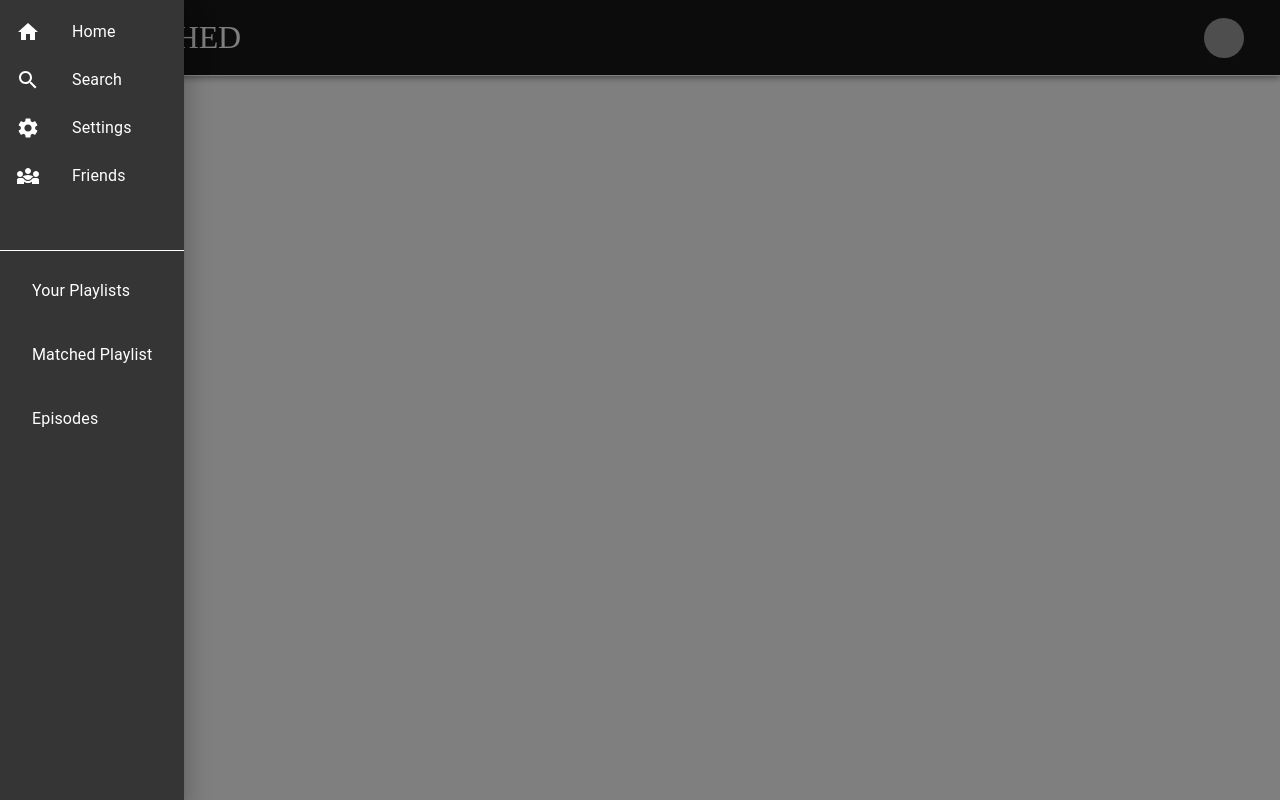
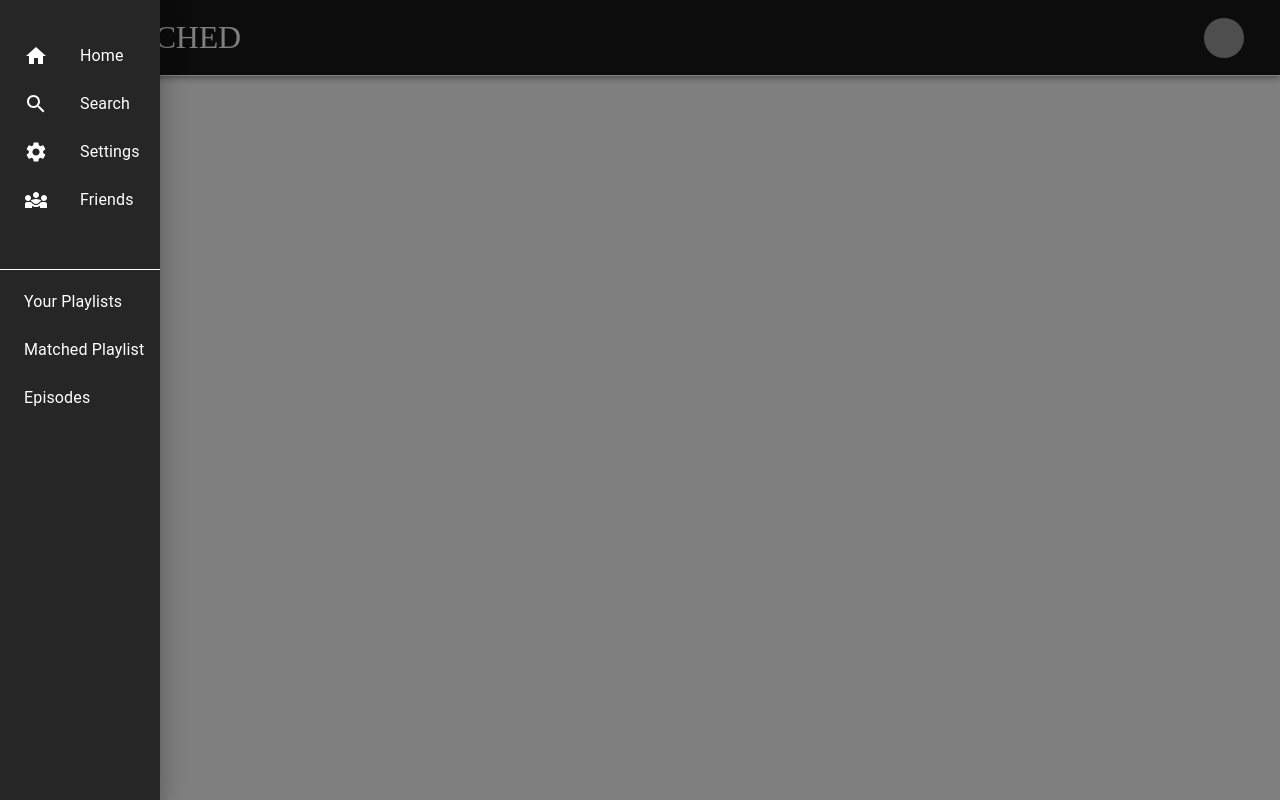
Before and after one commit to lyraphix/spotify-matched, a Next.js app: page /posts/reuseables in a window 1280 px wide. Both pictures are taken after a click on the button 56 px from the left and 37 px from the top of the page. Built offline with nearby package versions, Linux system fonts and the light colour scheme; grey boxes are pictures that could not be loaded.

Commit message:
Update make took bar

```diff
--- a/src/pages/posts/reuseables.js
+++ b/src/pages/posts/reuseables.js
@@ -40,11 +40,17 @@ const makeToolBar = function (username, avatar) {
                         anchor='left'
                         open={Boolean(anchorDrawer)}
                         onClose={closeDrawer}
-
+                        sx ={{color: "black"}}
+                        PaperProps={{
+                            sx: {
+                              backgroundColor: "black",
+                              color: "divider",
+                            }
+                        }}
                     // onOpen={toggleDrawer(anchorDrawer, true)}
                     >
-                        <Box >
-                            <List >
+                        <Box sx ={{mt: 3}}>
+                            <List sx ={{ml: 1}}>
                                 <ListItem key={"Home"} disablePadding >
                                     <ListItemButton href="/posts/dashboard">
                                         <ListItemIcon>
@@ -79,29 +85,29 @@ const makeToolBar = function (username, avatar) {
                                 </ListItem>
                             </List>
                             <Divider sx={{height:0.1, width: 1}}/>
-                            <List>
-                                <ListItem key={"Create Playlist"}>
+                            <List sx ={{ml: 1}}>
+                                <ListItem key={"Create Playlist"} disablePadding>
                                     <ListItemButton>
                                         {/* <ListItemIcon> */}
                                             {/* <InboxIcon /> */}
                                         {/* </ListItemIcon> */}
-                                        <ListItemText primary={"Your Playlists"} disablePadding />
+                                        <ListItemText primary={"Your Playlists"}  />
                                     </ListItemButton>
                                 </ListItem>
-                                <ListItem key={"Matched Playlist"} >
+                                <ListItem key={"Matched Playlist"} disablePadding>
                                     <ListItemButton >
                                         {/* <ListItemIcon>
                                             {/* <InboxIcon /> */}
                                         {/* </ListItemIcon> */}
-                                        <ListItemText primary={"Matched Playlist"} disablePadding />
+                                        <ListItemText primary={"Matched Playlist"}  />
                                     </ListItemButton>
                                 </ListItem>
-                                <ListItem key={"Episodes"} >
+                                <ListItem key={"Episodes"} disablePadding>
                                     <ListItemButton>
                                         {/* <ListItemIcon> */}
                                             {/* <InboxIcon /> */}
                                         {/* </ListItemIcon> */}
-                                        <ListItemText primary={"Episodes"} disablePadding/>
+                                        <ListItemText primary={"Episodes"} />
                                     </ListItemButton>
                                 </ListItem>
 
@@ -131,8 +137,9 @@ const makeToolBar = function (username, avatar) {
                         onClose={closeMenu}
                     >
                         <MenuItem ><Link href="/posts/profile" underline="none" color="white">{'Profile'}</Link></MenuItem>
+
+                        <MenuItem ><Link href="/posts/generalSettings" underline="none" color="white">{'Settings'}</Link></MenuItem>
                         <MenuItem ><Link href="/" underline="none" color="white">{'Logout'}</Link></MenuItem>
-                        <MenuItem ><Link href="/posts/generalSettings" underline="none" color="white">{'Settings'}</Link></MenuItem>
                     </Menu>
 
                 </Toolbar>
```
